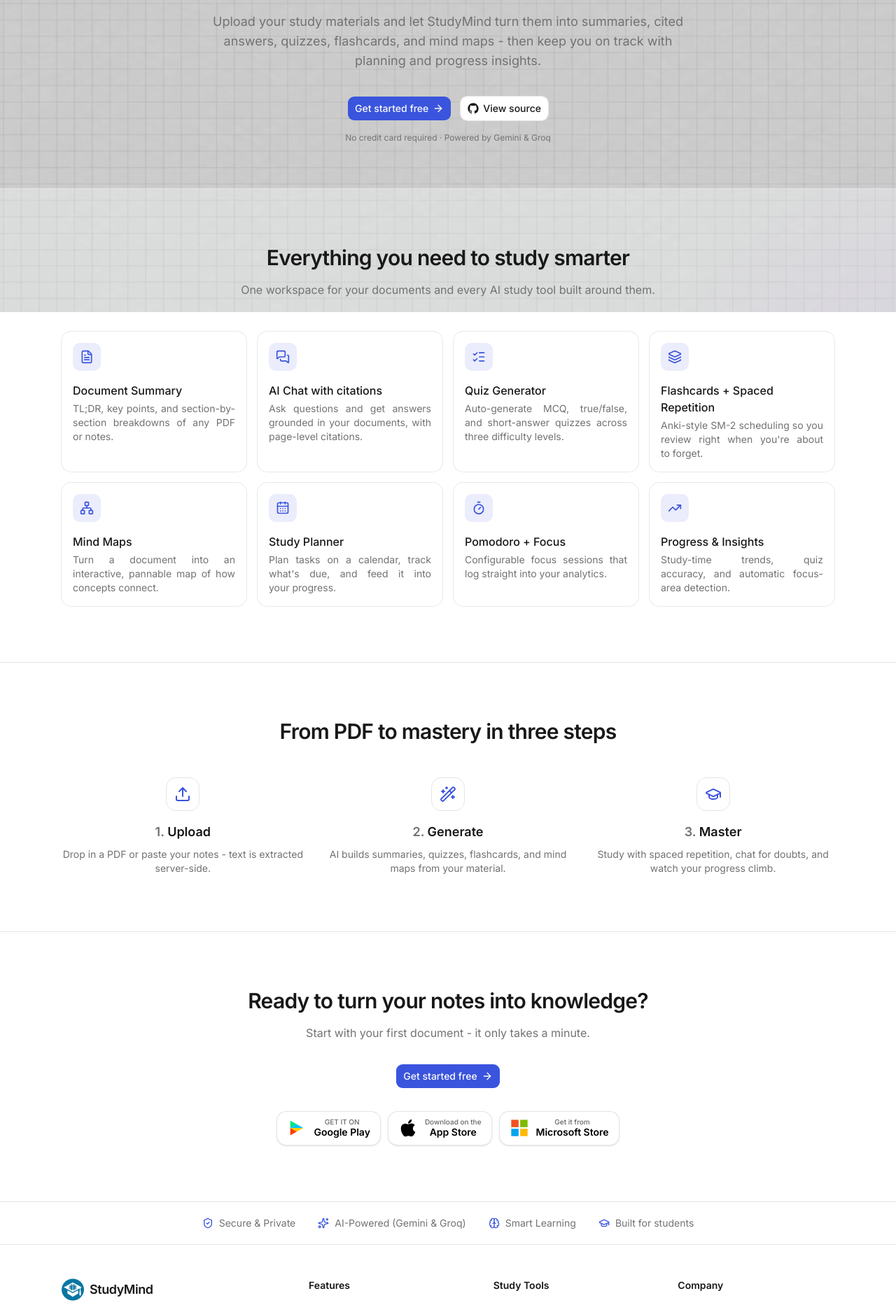
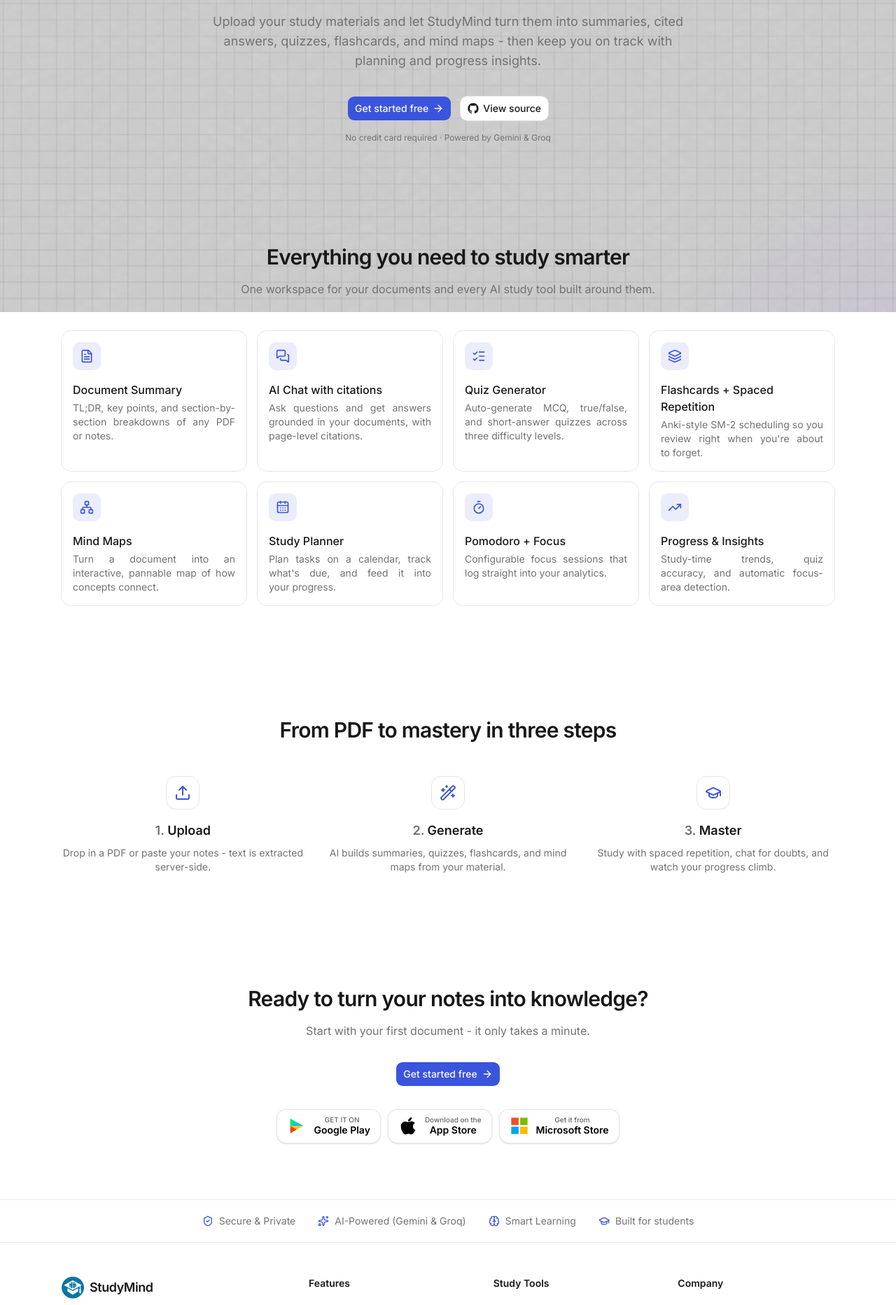
Before and after one commit to shounadhikary/StudyMind, a Next.js app: page / in a window 1280 px wide. Shown: the part 354-2219 px from the top of the page at 70% size. Built offline with nearby package versions, Linux system fonts and the light colour scheme; no server answers.

Commit message:
style: remove section dividers/tints on landing for a seamless background
Drop border-t and bg-card/30 from the Features, How-it-works, and CTA sections
so they no longer read as separate blocks over the doodle background - the
page now flows as one continuous surface.

```diff
--- a/src/app/(marketing)/page.tsx
+++ b/src/app/(marketing)/page.tsx
@@ -139,7 +139,7 @@ export default function LandingPage() {
       </section>
 
       {/* Features */}
-      <section id="features" className="scroll-mt-20 border-t bg-card/30">
+      <section id="features" className="scroll-mt-20">
         <div className="mx-auto max-w-6xl px-6 py-20">
           <div className="mx-auto max-w-2xl text-center">
             <h2 className="font-heading text-3xl font-semibold tracking-tight">
@@ -174,7 +174,7 @@ export default function LandingPage() {
       </section>
 
       {/* How it works */}
-      <section className="border-t">
+      <section>
         <div className="mx-auto max-w-6xl px-6 py-20">
           <div className="mx-auto max-w-2xl text-center">
             <h2 className="font-heading text-3xl font-semibold tracking-tight">
@@ -201,7 +201,7 @@ export default function LandingPage() {
       </section>
 
       {/* CTA band */}
-      <section className="border-t bg-card/30">
+      <section>
         <div className="mx-auto max-w-4xl px-6 py-20 text-center">
           <h2 className="font-heading text-3xl font-semibold tracking-tight text-balance">
             Ready to turn your notes into knowledge?
```
